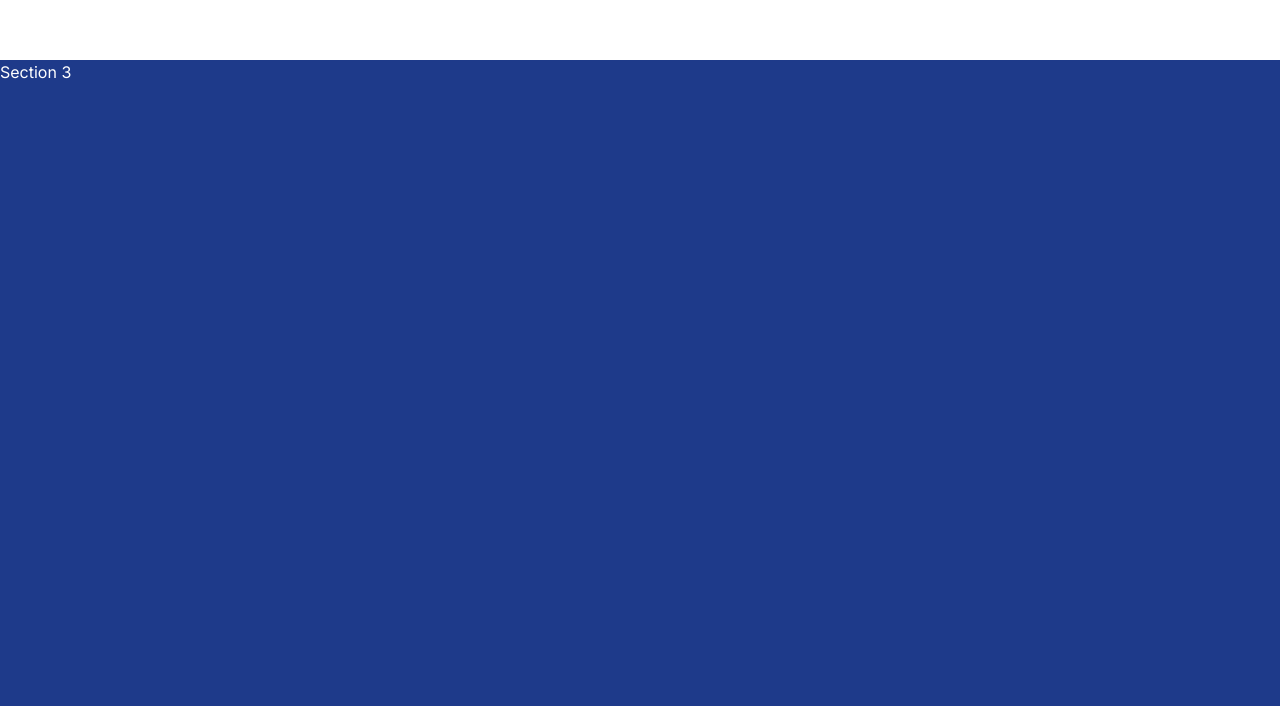
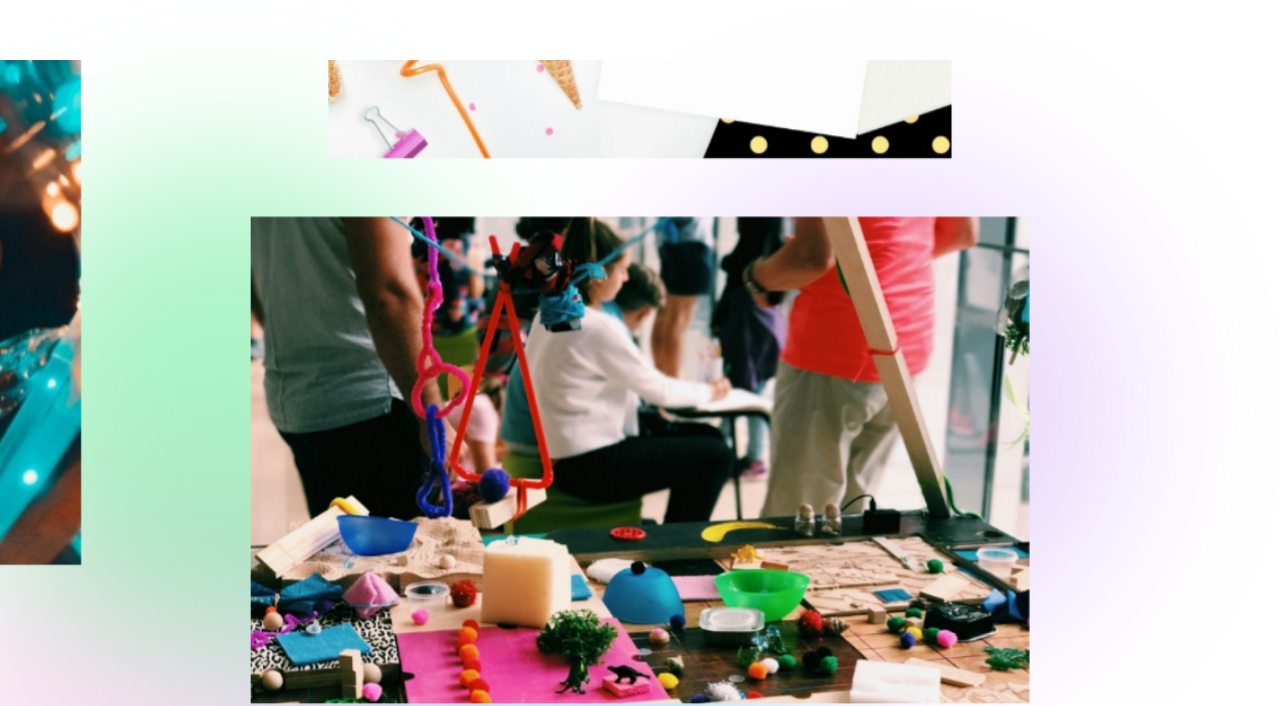
Before and after one commit to KevinKuch/agence-jubicraft, a Next.js app: page / in a window 1280 px wide. Shown: the part 672-1378 px from the top of the page. Built offline with nearby package versions, Linux system fonts and the light colour scheme; a web font is replaced by a local one.

Commit message:
Remove margin and add overflow hidden

```diff
--- a/app/(landing)/_components/style.module.scss
+++ b/app/(landing)/_components/style.module.scss
@@ -6,6 +6,7 @@
 		position: sticky;
 		top: 0px;
 		height: 100vh;
+		overflow: hidden;
 	}
 
 	.element {
@@ -23,8 +24,10 @@
 			height: 25vh;
 			position: relative;
 
+
 			img {
 				object-fit: cover;
+
 			}
 		}
 		&:nth-of-type(4) {
--- a/app/(landing)/page.tsx
+++ b/app/(landing)/page.tsx
@@ -9,7 +9,7 @@ const LandingPage = () => {
 			<div className="flex flex-col items-center justify-center md:justify-start text-center gap-y-8 flex-1 px-6 pb-10 mb-40">
 				<Hero />
 			</div>
-			{/* <Section2 /> */}
+			<Section2 />
 			<Section3 />
 		</div>
 	);
--- a/app/page.tsx
+++ b/app/page.tsx
@@ -4,7 +4,7 @@ import LandingPage from "./(landing)/page";
 
 export default function Home() {
 	return (
-		<main className="ml-6 mr-6 border border-red-600">
+		<main className="border border-red-600">
 			<LandingPage />
 		</main>
 	)
```
